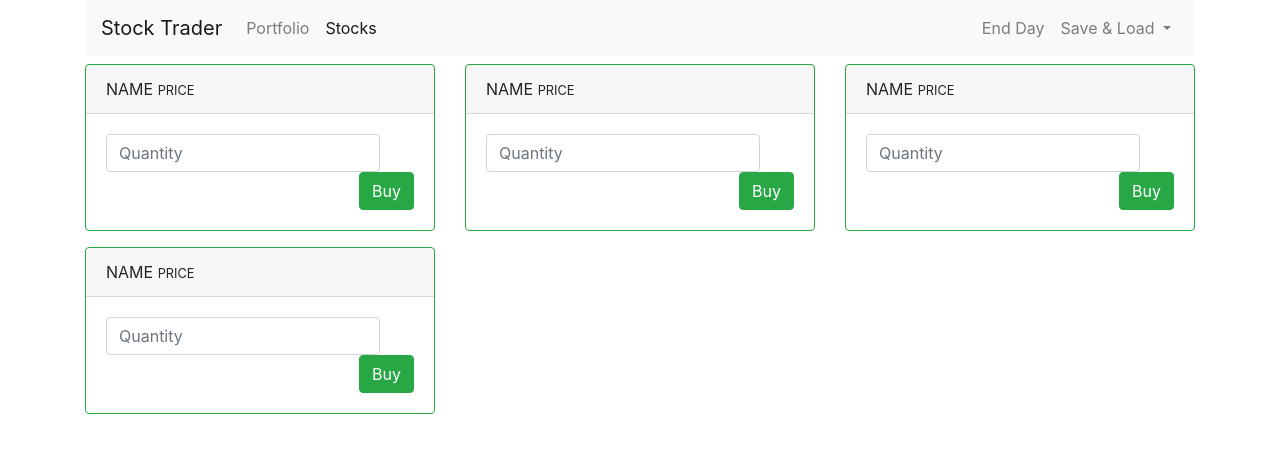
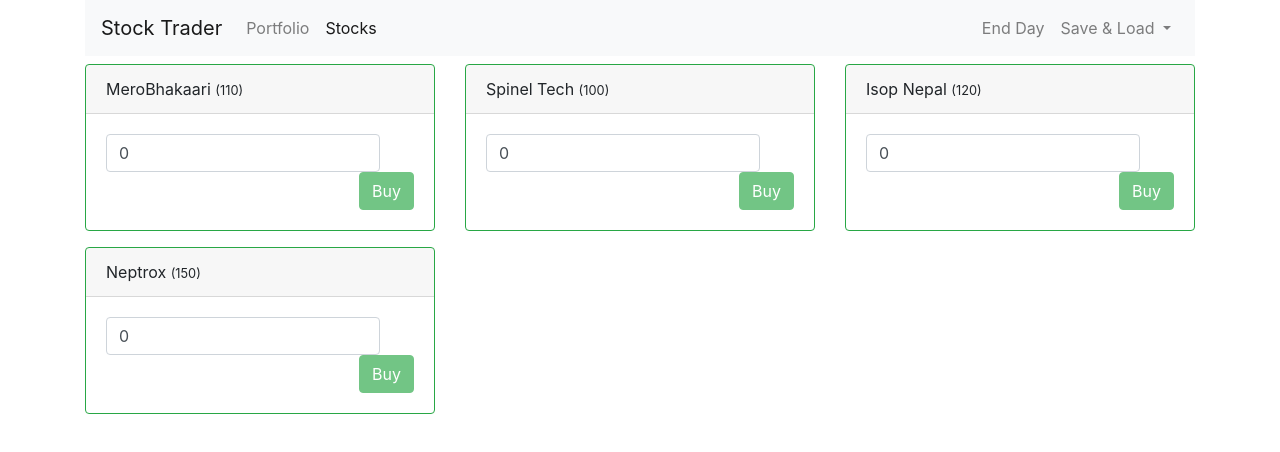
Before and after one commit to cmanish049/stock-trade, a Vue app: page /stocks in a window 1280 px wide. Shown: the top 452 px of the page. Built offline with nearby package versions, Linux system fonts and the light colour scheme.

Commit message:
8 add buy button

```diff
--- a/src/components/stocks/Stock.vue
+++ b/src/components/stocks/Stock.vue
@@ -2,8 +2,8 @@
   <div class="col-sm-6 col-md-4 mt-2 mb-2">
     <div class="card border-success">
     <div class="card-header">
-      NAME
-      <small>PRICE</small>
+      {{ stock.name }}
+      <small>({{ stock.price }})</small>
     </div>
     <div class="card-body  text-success">
       <div class="float-left">
@@ -11,10 +11,11 @@
           type="number"
           class="form-control"
           placeholder="Quantity"
+          v-model.number="quantity"
           >
       </div>
       <div class="float-right">
-        <button class="btn btn-success">Buy</button>
+        <button class="btn btn-success" @click="buyStock" :disabled="quantity <= 0 || !Number.isInteger(quantity)">Buy</button>
       </div>
     </div>
 </div>
@@ -23,7 +24,23 @@
 
 <script>
 export default {
-
+  props: ['stock'],
+  data() {
+    return {
+      quantity: 0,
+    };
+  },
+  methods: {
+    buyStock() {
+      const order = {
+        stockId: this.stock.id,
+        stockPrice: this.stock.price,
+        quantity: this.quantity
+      }
+      console.log(order);
+      this.quantity = 0;
+    }
+  }
 }
 </script>
 
--- a/src/components/stocks/Stocks.vue
+++ b/src/components/stocks/Stocks.vue
@@ -1,6 +1,6 @@
 <template>
   <div class="row">
-    <app-stock v-for="stock in stocks" :key="stock.id"></app-stock>
+    <app-stock v-for="stock in stocks" :key="stock.id" :stock="stock"></app-stock>
   </div>
 
 </template>
```
